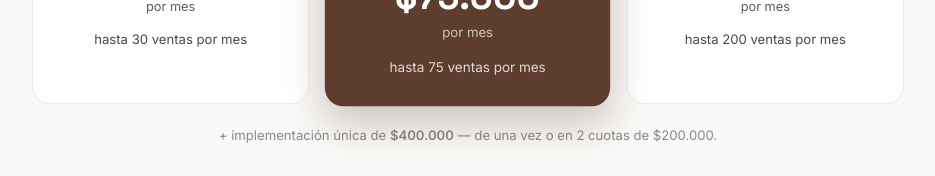
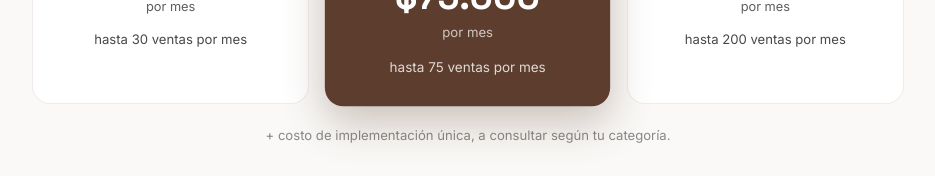
Before and after one commit to rakidev777/crolia-web, a Next.js app: page /vigia-lite in a window 1280 px wide. Shown: the part 2620-2796 px from the top of the page, without its empty margins (172-1107 px from the left). Built offline with nearby package versions, Linux system fonts and the light colour scheme.

Commit message:
fix(vigia-lite): implementación pasa a "a consultar" en vez de mostrar el monto fijo

```diff
--- a/app/vigia-lite/vigia-lite-landing.tsx
+++ b/app/vigia-lite/vigia-lite-landing.tsx
@@ -208,7 +208,7 @@ export default function VigiaLiteLanding() {
         </div>
 
         <div style={{ textAlign: "center", fontSize: "0.82rem", color: "#888", marginBottom: 32, lineHeight: 1.7 }}>
-          + implementación única de <strong>$400.000</strong> — de una vez o en 2 cuotas de $200.000.
+          + costo de implementación única, a consultar según tu categoría.
         </div>
 
         {/* CATEGORÍA FULL — color diferenciado */}
```
